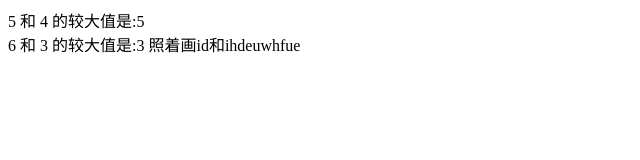
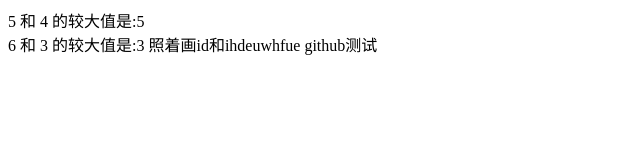
Before and after one commit to atdoog/mooc, a plain HTML site: page imooc1.html in a window 1280 px wide. Shown: the whole page, without its empty margins (0-640 px from the left). Drawn offline with Linux system fonts and the light colour scheme.

Commit message:
githubceshi

```diff
--- a/imooc1.html
+++ b/imooc1.html
@@ -23,5 +23,6 @@
 </head>
 <body>
 照着画id和ihdeuwhfue
+github测试
 </body>
 </html>
```
